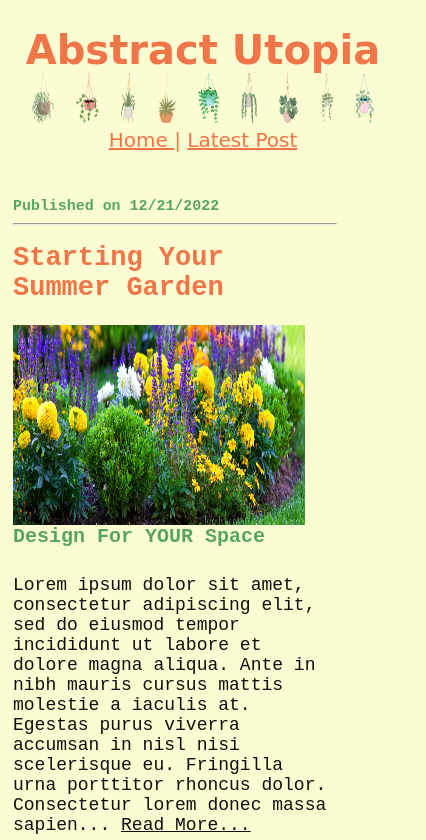
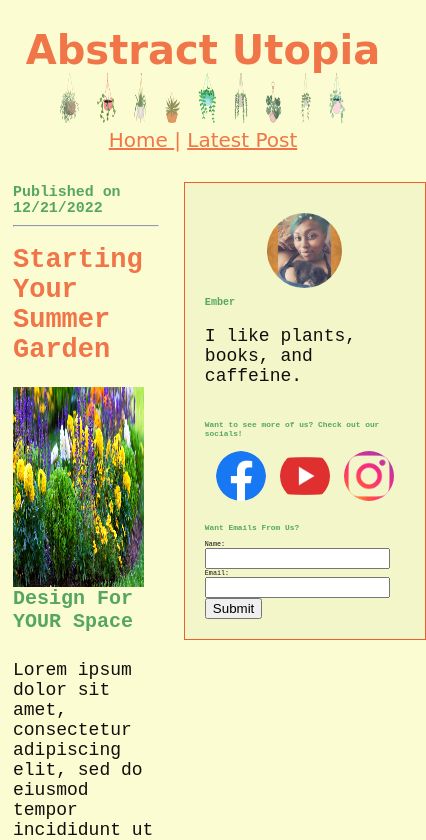
Before and after one commit to aschump/PersonalBlog, a plain HTML site: page index.html in a window 390 px wide. Shown: the top 840 px of the page, 426 px wide, since content can reach past the window. Drawn offline with Linux system fonts and the light colour scheme; a web font is replaced by a local one.

Commit message:
making sidebar stay for smaller devices

```diff
--- a/css/mainstyle.css
+++ b/css/mainstyle.css
@@ -167,7 +167,6 @@ footer {
         background-color: #fcfcd2;
         width: 100%;
         margin: 0;
-        text-align: center;
         position: fixed;
         z-index: 2;
         top: 0;
@@ -181,6 +180,8 @@ footer {
 
     .banner {
         height: 50px;
+        width:75%;
+        text-align: left;
     }
 
     .content {
@@ -191,12 +192,25 @@ footer {
 
     .container {
         margin: 0;
+    /*adding to let sidebar stay--start--*/
+        grid-template-areas: "first first first first first"
+            "main main  main sd sd"
+            "main main main sd sd"
+            "main main main main main"
+            "ft ft ft ft ft";
     }
-
+    #avatar {
+        width: 75px;
+        height: 75px;
+        border-radius:50%;
+    }
     .sidebar {
-        /*make sidebar disappear*/
-        display: none;
+        margin-top:125px;
+        max-width: 200px;
+       /* /*make sidebar disappear*/
+     /*   display: none*/
     }
+    /*adding to let sidebar stay--end--*/
 
     body {
         background-image: none;
@@ -210,6 +224,11 @@ footer {
         display: none;
     }
 }
+@media(max-width:500px){
+    .content{
+        margin-top:50px;
+    }
+}
 @media(max-width:300px)
 {
     header{
```
Also changed, not shown: img/325736242_1224632728474104_324800453173977527_n.jpg (deleted).
